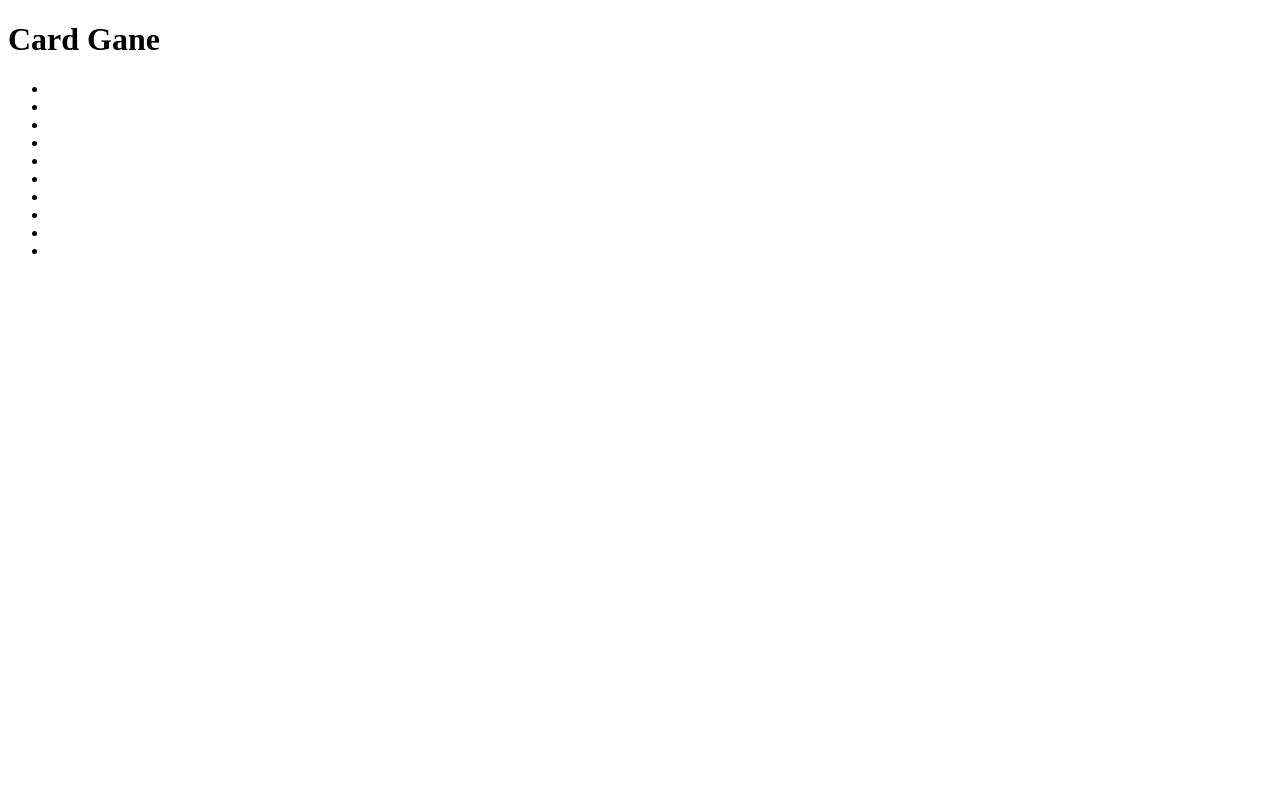
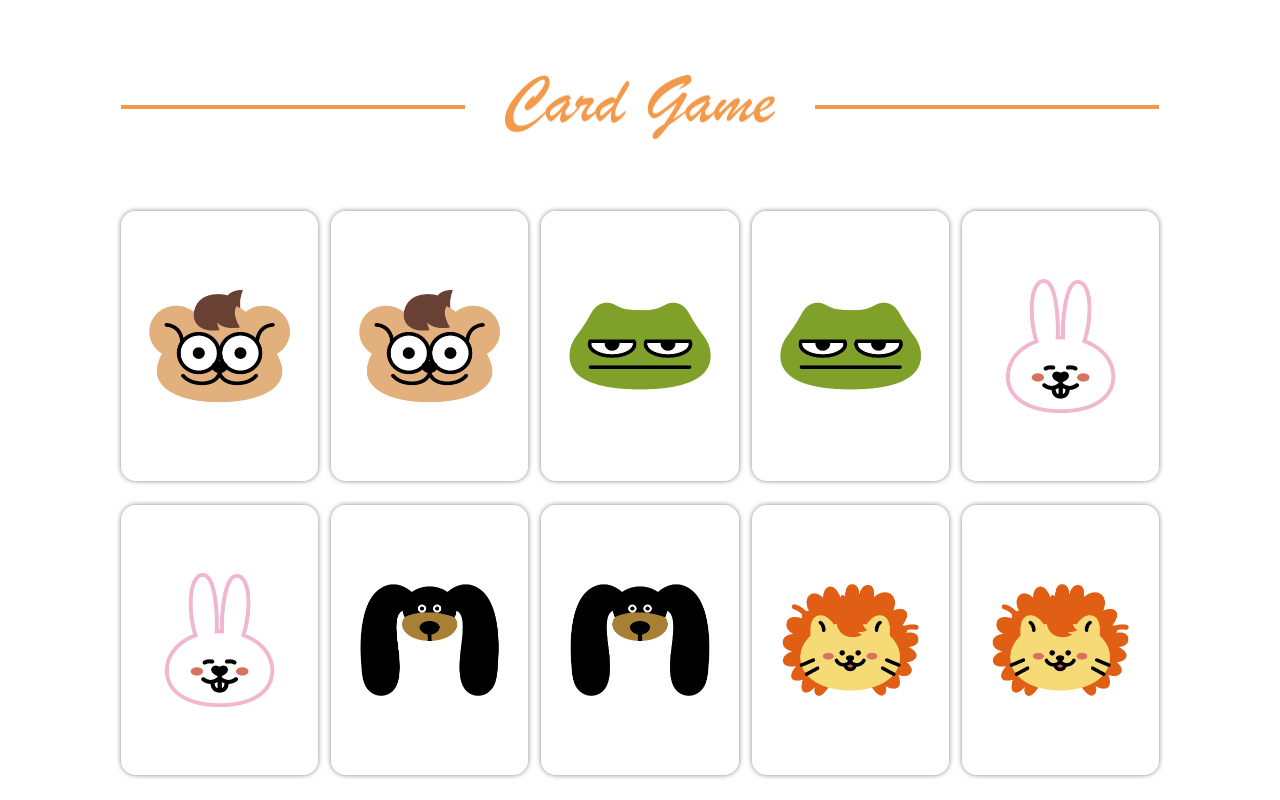
Before and after one commit to ijaesin/memory-card-game, a website: page index.html in a window 1280 px wide. Drawn offline with nearby package versions, Linux system fonts and the light colour scheme.

Commit message:
Add css style.

```diff
--- a/index.html
+++ b/index.html
@@ -5,6 +5,9 @@
   <meta http-equiv="X-UA-Compatible" content="IE=edge">
   <meta name="viewport" content="width=device-width, initial-scale=1.0">
   <title>Memory Card Game</title>
+
+  <link rel="stylesheet" href="https://cdn.jsdelivr.net/npm/reset-css@5.0.1/reset.min.css">
+  <link rel="stylesheet" href="./src/styles/style.css">
 </head>
 <body>
   <div id="app">
--- /dev/null
+++ b/src/styles/style.css
@@ -0,0 +1,96 @@
+@charset "utf-8";
+
+#app {
+  width: 100vw;
+  height: 100vh;
+}
+
+#app .cont-board {
+  max-width: 1038px;
+  padding-top: 75px;
+  margin: 0 auto;
+}
+
+#app .tit-game {
+  position: relative;
+  margin-bottom: 72px;
+}
+
+#app .tit-game::after {
+  display: block;
+  content: "";
+  position: absolute;
+  left: 0;
+  top: 50%;
+  width: 100%;
+  height: 4px;
+  background-color: #f2994a;
+  z-index: -1;
+  margin-top: -2px;
+}
+
+.tit-game .tit-image {
+  display: block;
+  overflow: hidden;
+  width: 270px;
+  height: 64px;
+  padding: 0 40px;
+  margin: 0 auto;
+  text-indent: -9999px;
+  font-size: 1px;
+  background: no-repeat center / 270px 64px url(/src/images/CardGame.png);
+  background-color: #fff;
+}
+
+.cont-board .list-card {
+  display: flex;
+  flex-wrap: wrap;
+  height: 564px;
+  justify-content: space-between;
+  align-content: space-between;
+  perspective: 1000px;
+}
+
+.list-card li {
+  position: relative;
+  width: 19%;
+  height: 270px;
+  border-radius: 15px;
+  box-shadow: 0px 0px 5px rgba(0, 0, 0, 0.5);
+  transition: .5s;
+  transform-style: preserve-3d;
+}
+
+.list-card li::before, .list-card li::after {
+  display: block;
+  content: "";
+  position: absolute;
+  top: 0;
+  left: 0;
+  width: 100%;
+  height: 100%;
+  background-size: 100% 100%;
+  border-radius: 15px;
+  backface-visibility: hidden;
+}
+
+.list-card li.mura::before {
+  background-image: url(/src/images/mura.png);
+}
+.list-card li.gary::before {
+  background-image: url(/src/images/gary.png);
+}
+.list-card li.licat::before {
+  background-image: url(/src/images/licat.png);
+}
+.list-card li.javadog::before {
+  background-image: url(/src/images/javadog.png);
+}
+.list-card li.binky::before {
+  background-image: url(/src/images/binky.png);
+}
+
+.list-card li::after {
+  background-image: url(/src/images/card_back.png);
+  transform: rotateY(180deg);
+}
```
